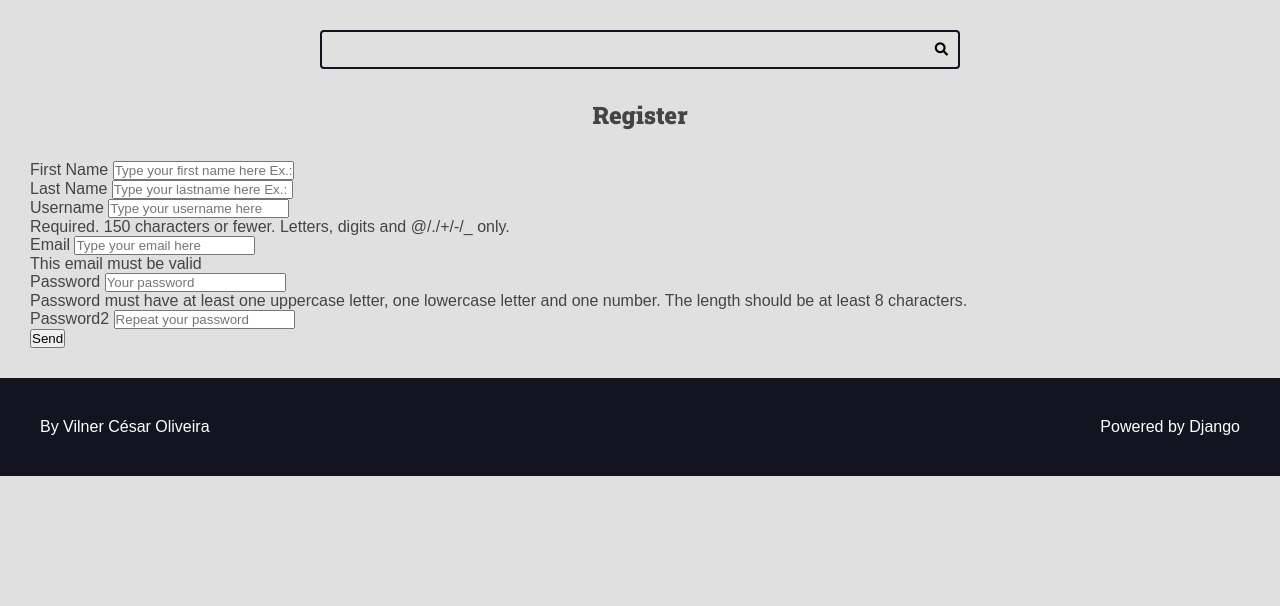
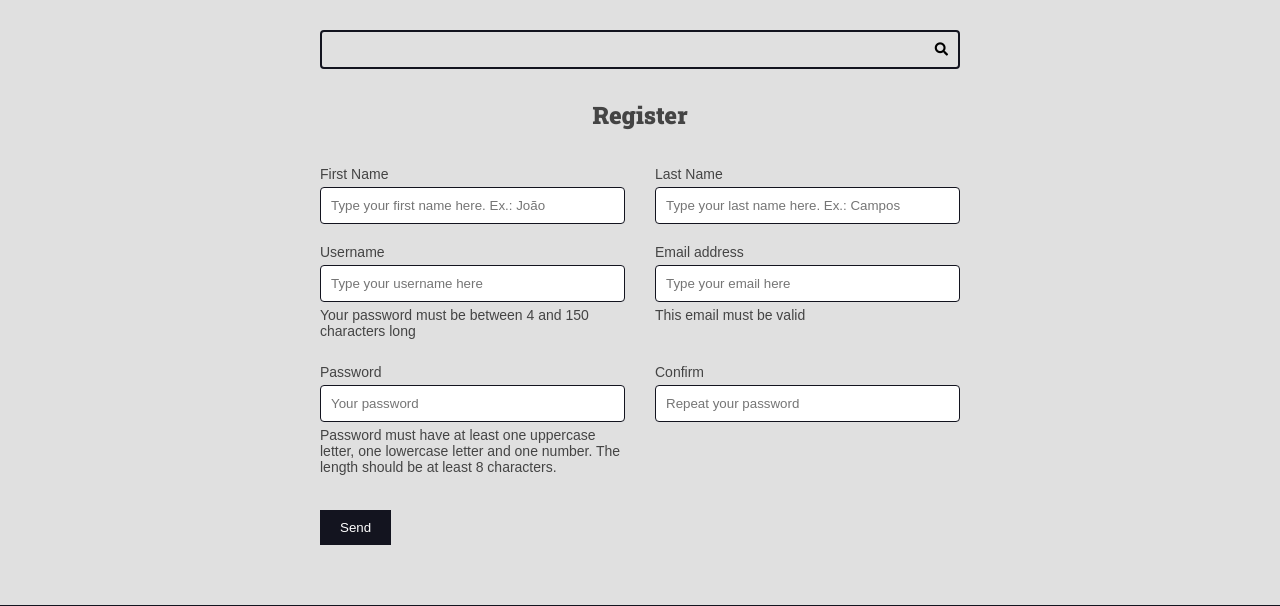
Before and after one commit to vilnercesar/recipes, a Django app: page /authors/register/ in a window 1280 px wide. Shown: the part 113-719 px from the top of the page. Before the commit the page ends 589 px from the top, so only its background shows below. Run offline with Django 4.2, Linux system fonts and the light colour scheme.

Commit message:
Organize Files

```diff
--- a/authors/forms.py
+++ b/authors/forms.py
@@ -26,14 +26,42 @@ class RegisterForm(forms.ModelForm):
         super().__init__(*args, **kwargs)
         add_attr_placeholder(
             self.fields['username'], 'Type your username here')
+        add_attr_placeholder(
+            self.fields['first_name'], 'Type your first name here. Ex.: João')
+        add_attr_placeholder(
+            self.fields['last_name'], 'Type your last name here. Ex.: Campos')
 
-    email = forms.CharField(required=True, widget=forms.EmailInput(
+    username = forms.CharField(
+        label='Username',
+        error_messages={
+            'required': 'This field must not be empty',
+            'min_length': 'Username must have at least 4 characters',
+            'max_length': 'Username must have less than 150 characters',
+        },
+        min_length=4, max_length=150,
+        help_text='Your password must be between 4 and 150 characters long'
+
+    )
+    first_name = forms.CharField(
+
+        label='First Name',
+        error_messages={'required': 'Write your first name'},
+
+    )
+    last_name = forms.CharField(
+        label='Last Name',
+        error_messages={'required': 'Write your last name'}
+    )
+
+    email = forms.CharField(widget=forms.EmailInput(
         attrs={
             'placeholder': 'Type your email here'
         }),
-        help_text=('This email must be valid')
+        error_messages={'required': 'This field must not be empty'},
+        help_text=('This email must be valid'),
+        label='Email address',
     )
-    password = forms.CharField(required=True, widget=forms.PasswordInput(
+    password = forms.CharField(widget=forms.PasswordInput(
         attrs={
             'placeholder': 'Your password'
         }),
@@ -44,14 +72,19 @@ class RegisterForm(forms.ModelForm):
         help_text=('Password must have at least one uppercase letter, '
                    'one lowercase letter and one number. The length should be '
                    'at least 8 characters.'),
-        validators=[strong_password]
+        validators=[strong_password],
+        label='Password'
+
     )
 
-    password2 = forms.CharField(required=True, widget=forms.PasswordInput(
+    password2 = forms.CharField(widget=forms.PasswordInput(
         attrs={
             'placeholder': 'Repeat your password'
         }
-    ))
+    ),
+        error_messages={'required': 'Please, repeat your password'},
+        label='Confirm'
+    )
 
     class Meta:
         model = User
@@ -63,39 +96,15 @@ class RegisterForm(forms.ModelForm):
             'password',
         ]
 
-        labels = {
-            'first_name': 'First Name',
-            'last_name': 'Last Name',
-            'username': 'Username',
-            'email': 'Email address',
-            'password': 'Password'
+    def clean_email(self):
+        email = self.cleaned_data.get('email', '')
+        exists = User.objects.filter(email=email).exists()
 
-        }
-
-        erros_messages = {
-            'user_name': {
-                'required': 'This field not be empty'
-            }
-
-        }
-        widgets = {
-            'first_name': forms.TextInput(attrs={
-                'placeholder': 'Type your first name here Ex.: João'}),
-            'last_name': forms.TextInput(attrs={'placeholder': 'Type your last'
-                                                'name here Ex.: Campos'})
-
-        }
-
-    def clean_password(self):
-        data = self.cleaned_data.get('password')
-
-        if 'teste' in data:
-            raise ValidationError('Não digite %(value)s no campo password',
-                                  code='invalid',
-                                  params={'value': '"teste"'}
-
-                                  )
-        return data
+        if exists:
+            raise ValidationError(
+                'User e-mail is already in use', code='invalid'
+            )
+        return email
 
     def clean(self):
         cleaned_data = super().clean()
@@ -104,6 +113,9 @@ class RegisterForm(forms.ModelForm):
         password2 = cleaned_data.get('password2')
 
         if password != password2:
+            password_confirmation_error = ValidationError(
+                'Passwords do not match', code='invalid')
             raise ValidationError({
-                'password2': 'Passwords do not match',
+                'password': password_confirmation_error,
+                'password2': password_confirmation_error,
             })
--- a/authors/templates/authors/pages/register.html
+++ b/authors/templates/authors/pages/register.html
@@ -5,33 +5,7 @@
     <div class="main-content center container ">
         <h2>Register</h2>
     </div>
-    {% include 'recipes/partials/messages.html' %}
-    <div class="main-content container">
-        <form action="{% url 'authors:create' %}" method="POST">
-            {% csrf_token %}
-            <div class="form-content form-content-grid">
-                {% for field in form %}
-                    <div class="form-group">
-                        <label for="{{ field.id_for_label}}">  {{field.label}} </label>
-                        {{ field }}
+    {% include 'global/partials/messages.html' %}
+    {% include 'global/partials/form.html' %}
 
-                        {% if field.help_text %}
-                            <p  class="help-text" > {{field.help_text}}</p>
-                        {% endif %}
-                        {{ field.errors }}
-
-                    </div>
-
-                {% endfor %}
-
-            </div>
-
-            <div class="form-content form-content-grid">
-                <div class="form-group">
-                    <button type= "submit"> Send </button>
-                </div>
-            </div>
-
-        </form>
-    </div>
 {% endblock content %}
--- a/authors/tests.py
+++ /dev/null
@@ -1,3 +0,0 @@
-# from django.test import TestCase
-
-# Create your tests here.
--- a/authors/views.py
+++ b/authors/views.py
@@ -1,6 +1,7 @@
 from django.contrib import messages
 from django.http import Http404
 from django.shortcuts import redirect, render
+from django.urls import reverse
 
 from .forms import RegisterForm
 
@@ -11,12 +12,16 @@ def register_view(request):
     register_form_data = request.session.get('register_form_data', None)
     form = RegisterForm(register_form_data)
 
-    return render(request, 'authors/pages/register.html', {'form': form})
+    return render(request, 'authors/pages/register.html', {
+        'form': form,
+        'form_action': reverse('authors:create')
+    })
 
 
 def register_create(request):
 
     if not request.POST:
+
         raise Http404()
 
     POST = request.POST
@@ -25,6 +30,8 @@ def register_create(request):
     form = RegisterForm(POST)
 
     if form.is_valid():
+        user = form.save(commit=False)
+        user.set_password(user.password)
         form.save()
         messages.success(request, 'Your user is created, please log in.')
 
--- a/base_templates/global/base.html
+++ b/base_templates/global/base.html
@@ -1,19 +1,19 @@
 <!DOCTYPE html>
 <html lang="pt-BR">
 <head>
-{% include 'recipes/partials/head.html' %}
+{% include 'global/partials/head.html' %}
 
 <title>{% block tittle %}{% endblock tittle %}Recipes</title>
 
 </head>
 <body>
-    {% include 'recipes/partials/header.html' %}
-    {% include 'recipes/partials/search.html' %}
+    {% include 'global/partials/header.html' %}
+    {% include 'global/partials/search.html' %}
     <main class="main-content-container">
 
         {% block content %}{% endblock content %}
 
-        {% include 'recipes/partials/footer.html' %}
+        {% include 'global/partials/footer.html' %}
 
     </main>
 
--- /dev/null
+++ b/base_templates/global/partials/form.html
@@ -0,0 +1,28 @@
+<div class="main-content container">
+    <form action="{{ form_action}}" method="POST">
+        {% csrf_token %}
+        <div class="form-content form-content-grid">
+            {% for field in form %}
+                <div class="form-group">
+                    <label for="{{ field.id_for_label}}">  {{field.label}} </label>
+                    {{ field }}
+
+                    {% if field.help_text %}
+                        <p  class="help-text" > {{field.help_text}}</p>
+                    {% endif %}
+                    {{ field.errors }}
+
+                </div>
+
+            {% endfor %}
+
+        </div>
+
+        <div class="form-content form-content-grid">
+            <div class="form-group">
+                <button type= "submit"> Send </button>
+            </div>
+        </div>
+
+    </form>
+</div>
--- a/recipes/templates/recipes/partials/head.html
+++ b/base_templates/global/partials/head.html
@@ -20,4 +20,4 @@
     <link href="https://fonts.googleapis.com/css2?family=Roboto+Slab:wght@900&display=swap" rel="stylesheet">
 
 
-    <link rel="stylesheet" href="{% static 'recipes/css/style.css'%}">
+    <link rel="stylesheet" href="{% static 'global/css/style.css'%}">
```
Also changed, not shown: authors/tests/test_author_register_form.py (added, +140 -0 lines), authors/tests/__init__.py (added), base_static/global/css/style.css (renamed from recipes/static/recipes/css/style.css), base_templates/global/partials/footer.html (renamed from recipes/templates/recipes/partials/footer.html), base_templates/global/partials/header.html (renamed from recipes/templates/recipes/partials/header.html), base_templates/global/partials/messages.html (renamed from recipes/templates/recipes/partials/messages.html), base_templates/global/partials/search.html (renamed from recipes/templates/recipes/partials/search.html), 1 other file.
